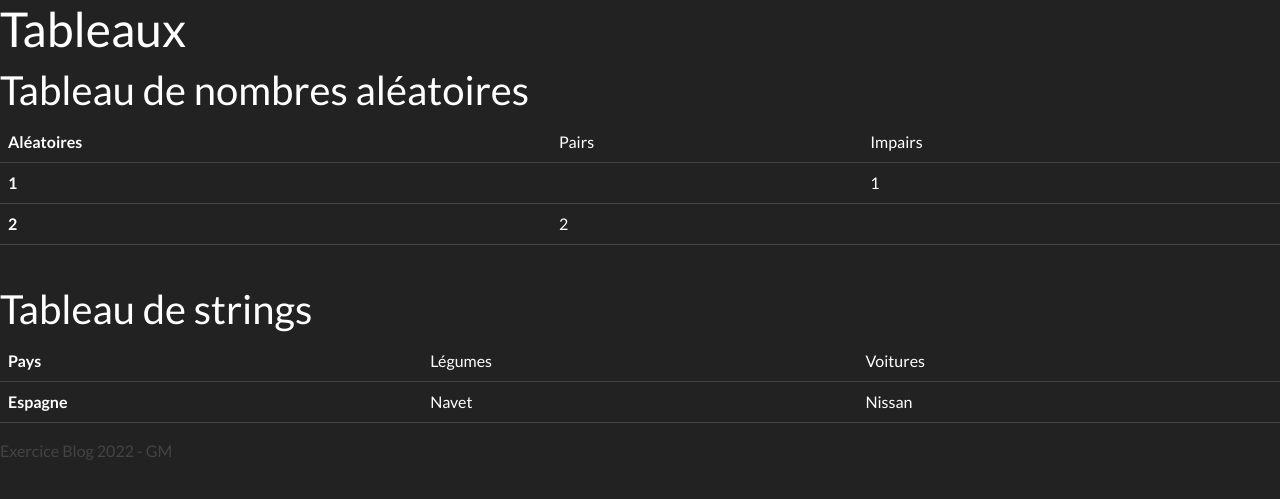
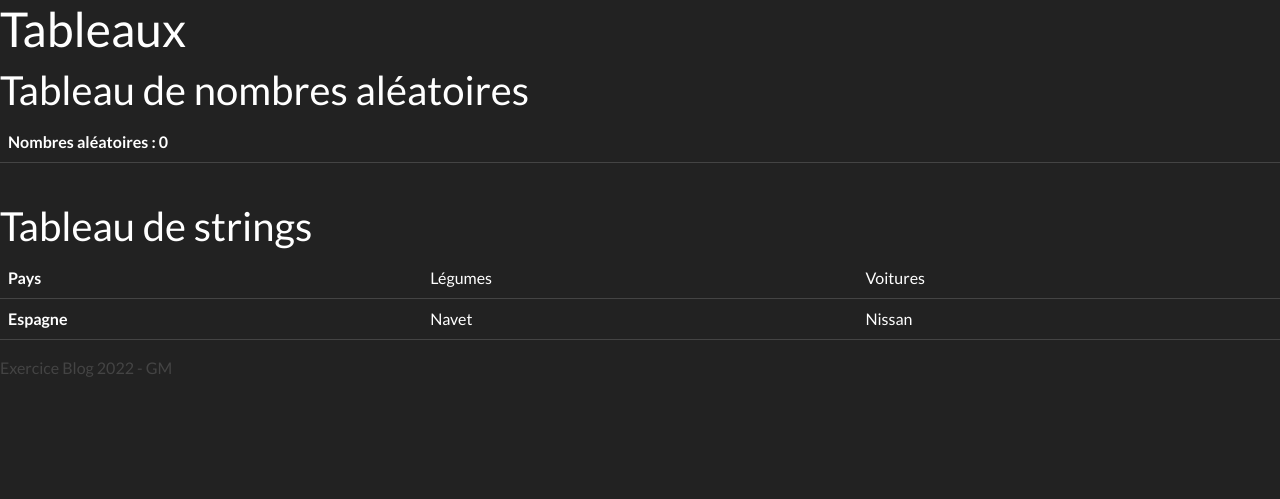
Before and after one commit to GuillaumeMalecha/blog2022, a Symfony app: template templates/article/tableau.html.twig in a window 1280 px wide. Shown: the part 72-571 px from the top of the page. Run offline with Twig, Linux system fonts and the light colour scheme; the template is opened without the code that fills it, so the values that code supplies are empty; some libraries are stand-ins or nearby versions.

```diff
--- a/templates/article/tableau.html.twig
+++ b/templates/article/tableau.html.twig
@@ -3,6 +3,8 @@
 {% block title %}Hello Tableau !{% endblock %}
 
 {% block body %}
+
+{% set tableNb = triNb %}
 
     <h1>Tableaux</h1>
 
@@ -10,21 +12,14 @@
     <table class="table table-hover">
         <thead>
         <tr>
-            <th scope="row">Aléatoires</th>
-            <td>Pairs</td>
-            <td>Impairs</td>
+            <th scope="row">Nombres aléatoires : {{ tableNb|length }}</th>
         </tr>
         </thead>
         <tbody>
         <tr>
-            <th scope="row">1</th>
-            <td></td>
-            <td>1</td>
-        </tr>
-        <tr>
-            <th scope="row">2</th>
-            <td>2</td>
-            <td></td>
+            {% for nb in tableNb %}
+                <td>{{ nb }}</td>
+            {% endfor %}
         </tr>
         </tbody>
     </table>
```
Also changed, not shown: src/Controller/ArticleController.php (+21 -0 lines).
